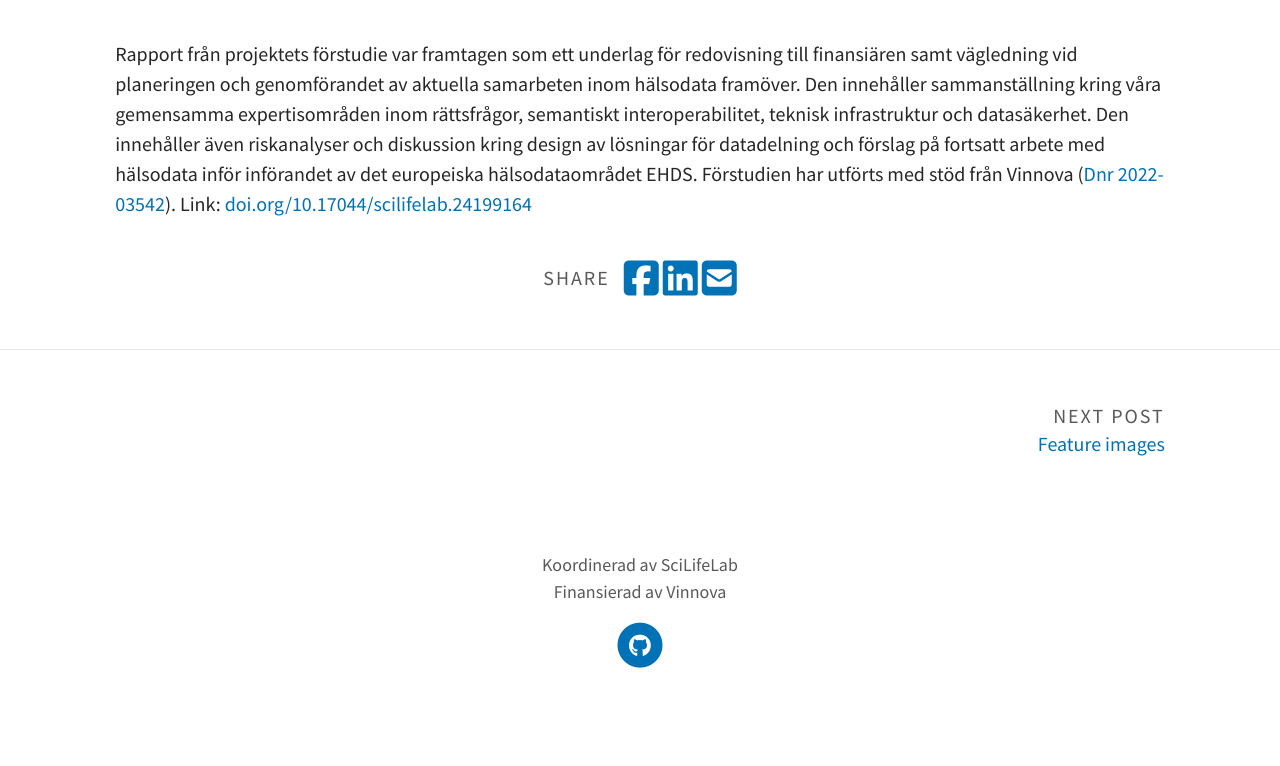
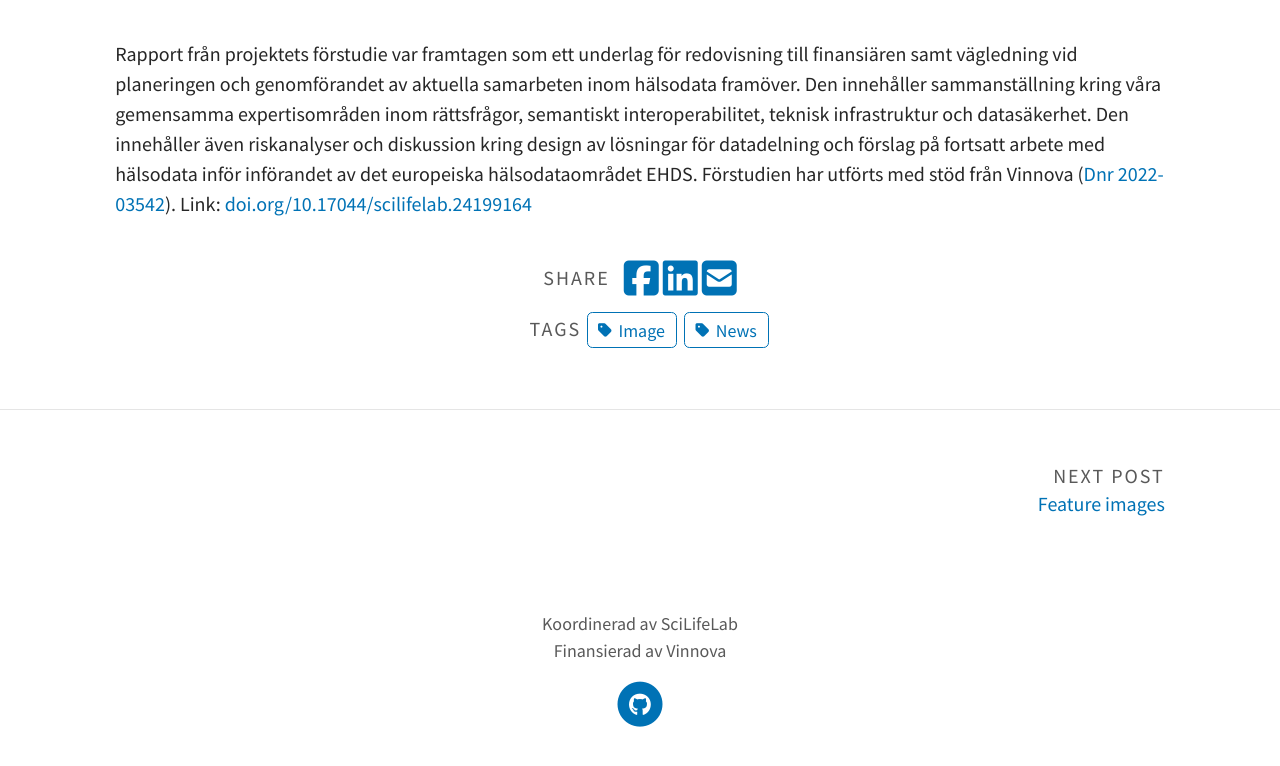
Before and after one commit to ScilifelabDataCentre/DIGIfor1Health_web, a Jekyll site: the page built from _posts/2024-04-16-project-update.md, in a window 1280 px wide. Shown: the part 334-1100 px from the top of the page. Built offline with Jekyll 4.4.1, drawn with Linux system fonts in a browser that asks for light colours; a script that is not in the unit is left out; before the commit the page ends 1040 px from its top, so only the background shows below that.

Commit message:
Update 2024-04-16-project-update.md

```diff
--- a/_posts/2024-04-16-project-update.md
+++ b/_posts/2024-04-16-project-update.md
@@ -3,6 +3,7 @@ layout: post
 title: Senaste i Projektet
 feature-img: "assets/img/feature-img/lab_desk.jpeg"
 thumbnail: "assets/img/thumbnails/feature-img/lab_desk.jpeg"
+tags: [News, Image]
 categories: Post
 ---
 
```
